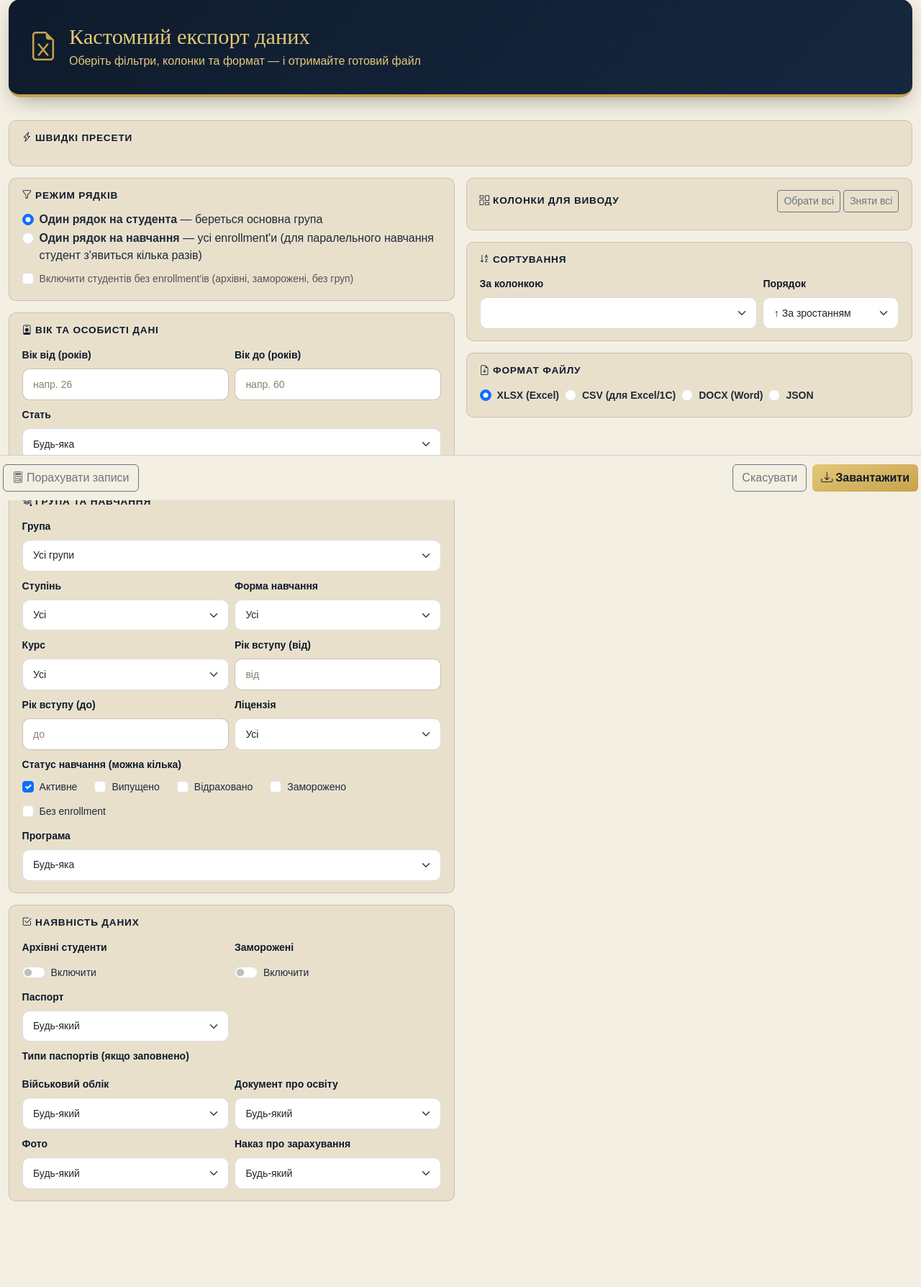
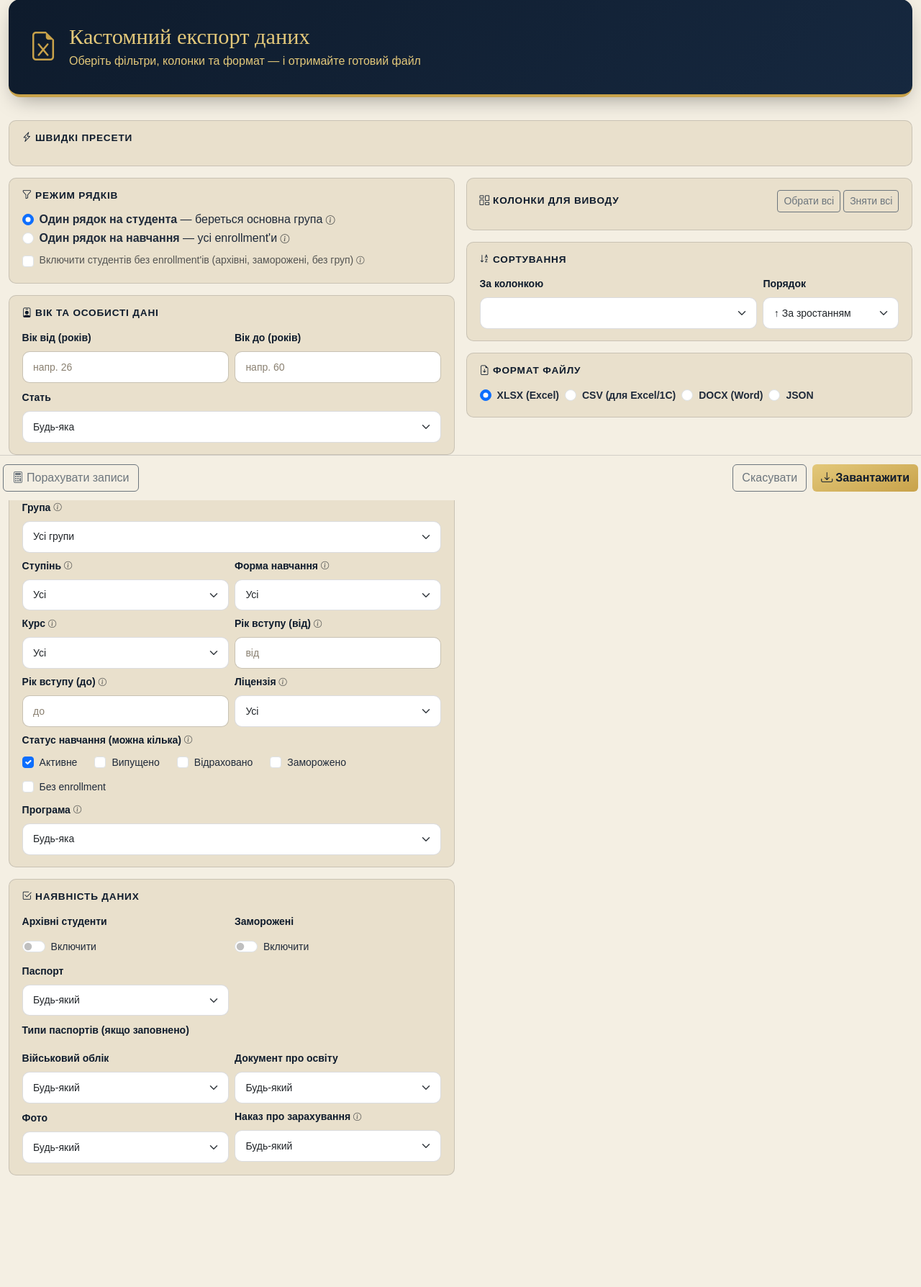
Before and after one commit to daxterstroll/students, a Flask app: template static/templates/admin_custom_export.html in a window 1280 px wide. Shown: the part 105-1893 px from the top of the page at 72% size. After the commit the page ends 1738 px from the top, so only its background shows below. Run offline with Flask 3, Linux system fonts and the light colour scheme; the template is opened without the code that fills it, so the values that code supplies are empty; some libraries are stand-ins or nearby versions; some web fonts are replaced.

Commit message:
виправлення багу з ліцензією, додано підсказки

```diff
--- a/static/templates/admin_custom_export.html
+++ b/static/templates/admin_custom_export.html
@@ -109,6 +109,8 @@
                                id="modeStudent" {% if mode != 'enrollment' %}checked{% endif %}>
                         <label class="form-check-label" for="modeStudent">
                             <strong>Один рядок на студента</strong> — береться основна група
+                            <i class="bi bi-info-circle text-muted" style="font-size:.8em; cursor:help;"
+                               title="Використовується student_enrollments.is_primary = 1. Якщо основної немає — перший активний enrollment."></i>
                         </label>
                     </div>
                     <div class="form-check">
@@ -116,15 +118,18 @@
                                id="modeEnrollment" {% if mode == 'enrollment' %}checked{% endif %}>
                         <label class="form-check-label" for="modeEnrollment">
                             <strong>Один рядок на навчання</strong> — усі enrollment'и
-                            (для паралельного навчання студент з'явиться кілька разів)
+                            <i class="bi bi-info-circle text-muted" style="font-size:.8em; cursor:help;"
+                               title="Паралельний студент з'явиться кілька разів — для кожної групи зі своїм набором даних (група, ліцензія, курс, диплом)."></i>
                         </label>
                     </div>
                     <div class="form-check mt-2">
                         <input class="form-check-input" type="checkbox" name="include_no_enrollment" value="1"
                                id="includeNoEnrollment"
                                {% if form.get('include_no_enrollment') == '1' %}checked{% endif %}>
-                        <label class="form-check-label small text-muted" for="includeNoEnrollment">
+                        <label class="form-check-label small text-muted d-flex align-items-center gap-1" for="includeNoEnrollment">
                             Включити студентів без enrollment'ів (архівні, заморожені, без груп)
+                            <i class="bi bi-info-circle" style="font-size:.8em; cursor:help;"
+                               title="Студенти, яких немає в student_enrollments (легасі-записи, видалені enrollments, архівні). Будуть показані з порожніми полями групи/ліцензії."></i>
                         </label>
                     </div>
                 </div>
@@ -161,7 +166,11 @@
                     <h6><i class="bi bi-mortarboard me-1"></i>Група та навчання</h6>
                     <div class="row g-2">
                         <div class="col-12">
-                            <label class="form-label small">Група</label>
+                            <label class="form-label small d-flex align-items-center gap-1">
+                                Група
+                                <i class="bi bi-info-circle text-muted" style="font-size:.8em; cursor:help;"
+                                   title="Група конкретного enrollment'а. У режимі «Один рядок на навчання» — це може бути будь-яка з активних груп студента."></i>
+                            </label>
                             <select class="form-select form-select-sm" name="group_id">
                                 <option value="">Усі групи</option>
                                 {% for g in choices.groups %}
@@ -172,7 +181,11 @@
                             </select>
                         </div>
                         <div class="col-6">
-                            <label class="form-label small">Ступінь</label>
+                            <label class="form-label small d-flex align-items-center gap-1">
+                                Ступінь
+                                <i class="bi bi-info-circle text-muted" style="font-size:.8em; cursor:help;"
+                                   title="Ступінь береться з групи (поле «Ступінь» на сторінці «Групи»). Наприклад, «Бакалавр», «Магістр»."></i>
+                            </label>
                             <select class="form-select form-select-sm" name="degree_level">
                                 <option value="">Усі</option>
                                 {% for d in choices.degree_levels %}
@@ -181,7 +194,11 @@
                             </select>
                         </div>
                         <div class="col-6">
-                            <label class="form-label small">Форма навчання</label>
+                            <label class="form-label small d-flex align-items-center gap-1">
+                                Форма навчання
+                                <i class="bi bi-info-circle text-muted" style="font-size:.8em; cursor:help;"
+                                   title="Форма навчання береться з групи: «Денна», «Заочна», «Дистанційна»."></i>
+                            </label>
                             <select class="form-select form-select-sm" name="study_form">
                                 <option value="">Усі</option>
                                 {% for f in choices.study_forms %}
@@ -190,7 +207,11 @@
                             </select>
                         </div>
                         <div class="col-6">
-                            <label class="form-label small">Курс</label>
+                            <label class="form-label small d-flex align-items-center gap-1">
+                                Курс
+                                <i class="bi bi-info-circle text-muted" style="font-size:.8em; cursor:help;"
+                                   title="Поточний курс групи (1-6). Зберігається в groups.course і оновлюється наказом «Перевести на наступний курс»."></i>
+                            </label>
                             <select class="form-select form-select-sm" name="course">
                                 <option value="">Усі</option>
                                 {% for c in choices.courses %}
@@ -199,17 +220,29 @@
                             </select>
                         </div>
                         <div class="col-6">
-                            <label class="form-label small">Рік вступу (від)</label>
+                            <label class="form-label small d-flex align-items-center gap-1">
+                                Рік вступу (від)
+                                <i class="bi bi-info-circle text-muted" style="font-size:.8em; cursor:help;"
+                                   title="Рік вступу БЕРЕТЬСЯ З ГРУПИ (groups.start_year), а НЕ з наказу про зарахування. Якщо студент паралельно вчиться в 2 групах — це рік вступу тієї групи, яка потрапляє в рядок."></i>
+                            </label>
                             <input type="number" class="form-control form-control-sm" name="start_year_from"
                                    value="{{ form.get('start_year_from', '') }}" min="2000" max="2100" placeholder="від">
                         </div>
                         <div class="col-6">
-                            <label class="form-label small">Рік вступу (до)</label>
+                            <label class="form-label small d-flex align-items-center gap-1">
+                                Рік вступу (до)
+                                <i class="bi bi-info-circle text-muted" style="font-size:.8em; cursor:help;"
+                                   title="Те саме, що «Рік вступу (від)» — верхня межа включно."></i>
+                            </label>
                             <input type="number" class="form-control form-control-sm" name="start_year_to"
                                    value="{{ form.get('start_year_to', '') }}" min="2000" max="2100" placeholder="до">
                         </div>
                         <div class="col-6">
-                            <label class="form-label small">Ліцензія</label>
+                            <label class="form-label small d-flex align-items-center gap-1">
+                                Ліцензія
+                                <i class="bi bi-info-circle text-muted" style="font-size:.8em; cursor:help;"
+                                   title="Ліцензія конкретного enrollment'а (student_enrollments.license_id). Якщо у студента паралельне навчання під різними ліцензіями — він з'явиться в обох фільтрах. Для legacy-записів без enrollment'а — fallback на students.license_id."></i>
+                            </label>
                             <select class="form-select form-select-sm" name="license_id">
                                 <option value="">Усі</option>
                                 {% for l in choices.licenses %}
@@ -220,7 +253,11 @@
                             </select>
                         </div>
                         <div class="col-12">
-                            <label class="form-label small">Статус навчання (можна кілька)</label>
+                            <label class="form-label small d-flex align-items-center gap-1">
+                                Статус навчання (можна кілька)
+                                <i class="bi bi-info-circle text-muted" style="font-size:.8em; cursor:help;"
+                                   title="Статус enrollment'а: «Активне» — навчається; «Випущено»/«Відраховано»/«Заморожено» — завершене навчання; «Без enrollment» — студент без жодного запису про навчання."></i>
+                            </label>
                             <div class="d-flex flex-wrap gap-2">
                                 {% for s, label in [
                                     ('active', 'Активне'),
@@ -240,7 +277,11 @@
                             </div>
                         </div>
                         <div class="col-12">
-                            <label class="form-label small">Програма</label>
+                            <label class="form-label small d-flex align-items-center gap-1">
+                                Програма
+                                <i class="bi bi-info-circle text-muted" style="font-size:.8em; cursor:help;"
+                                   title="«Скорочена» — студент вступив з визнанням частини кредитів попереднього диплома (student_enrollments.program_credits_override менше за groups.program_credits). «Повна» — решта."></i>
+                            </label>
                             <select class="form-select form-select-sm" name="is_reduced">
                                 <option value="">Будь-яка</option>
                                 <option value="yes" {% if form.get('is_reduced') == 'yes' %}selected{% endif %}>Лише скорочена</option>
@@ -319,8 +360,13 @@
                             </select>
                         </div>
                         <div class="col-6">
-                            <label class="form-label small">Наказ про зарахування</label>
+                            <label class="form-label small d-flex align-items-center gap-1">
+                                Наказ про зарахування
+                                <i class="bi bi-info-circle text-muted" style="font-size:.8em; cursor:help;"
+                                   title="Чи є активний наказ типу «enrollment» (orders.order_type = 'enrollment', status = 'active') на пару «студент × група»."></i>
+                            </label>
                             <select class="form-select form-select-sm" name="has_enrollment_order">
+                                ...
                                 <option value="">Будь-який</option>
                                 <option value="yes" {% if form.get('has_enrollment_order') == 'yes' %}selected{% endif %}>Лише з наказом</option>
                                 <option value="no" {% if form.get('has_enrollment_order') == 'no' %}selected{% endif %}>Лише без наказу</option>
```
Also changed, not shown: routes/admin/custom_export.py (+8 -7 lines).
